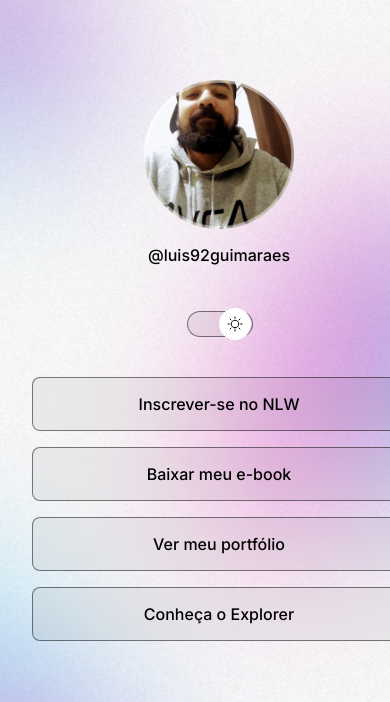
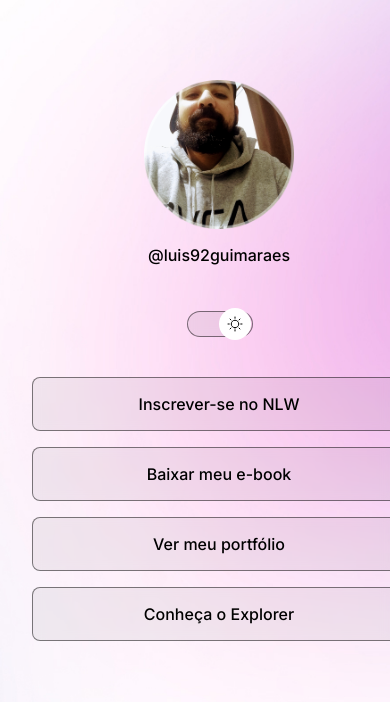
Before and after one commit to luis92guimaraes/projeto-discover, a plain HTML site: page index.html in a window 390 px wide. Shown: the top 702 px of the page. Drawn offline with nearby package versions, Linux system fonts and the light colour scheme.

```diff
--- a/index.html
+++ b/index.html
@@ -5,7 +5,6 @@
     <meta name="viewport" content="width=device-width, initial-scale=1.0" />
     <title>DevLinks</title>
     <link rel="stylesheet" href="style.css" />
-    <link rel="stylesheet" href="reset.css" />
   </head>
   <body>
     <div id="container">
--- a/style.css
+++ b/style.css
@@ -2,7 +2,7 @@
 
 :root {
   --text-color: white;
-  --bg-url: url(assets/bg-mobile.jpg);
+  --bg-url: url(assets/bg-desktop.jpg);
   --stroke-color: rgba(255, 255, 255, 0.5);
   --surface-color: rgba(255, 255, 255, 0.05);
   --surface-color-hover: rgba(0, 0, 0, 0.02);
@@ -12,7 +12,7 @@
 
 .light {
   --text-color: black;
-  --bg-url: url(assets/bg-mobile-light.jpg);
+  --bg-url: url(assets/bg-desktop-light.jpg);
   --stroke-color: rgba(0, 0, 0, 0.5);
   --surface-color: rgba(0, 0, 0, 0.05);
   --surface-color-hover: rgba(0, 0, 0, 0.02);
@@ -155,7 +155,7 @@
 
 /* media queries */
 @media (min-width: 700px) {
-  ::root {
+  :root {
     --bg-url: url(assets/bg-desktop.jpg);
   }
 
```
Also changed, not shown: assets/desktop.gif (added).
